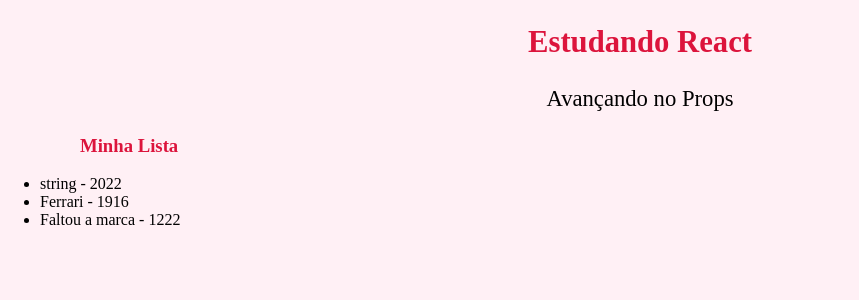
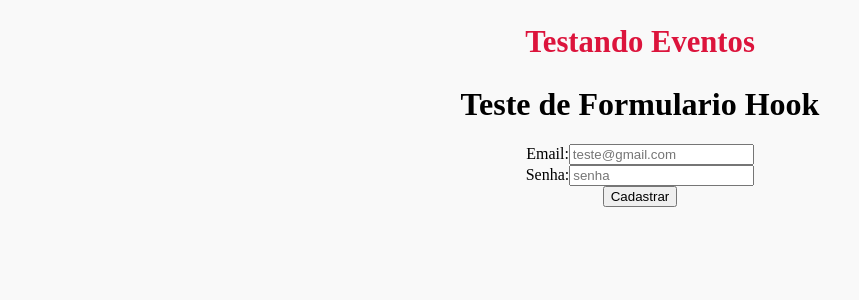
Before and after one commit to LetFa/meu-projeto, a React (Create React App) app: page / in a window 1280 px wide. Shown: the top 300 px of the page, without its empty margins (0-859 px from the left). Built offline with nearby package versions, Linux system fonts and the light colour scheme.

Commit message:
useState

```diff
--- a/src/App.css
+++ b/src/App.css
@@ -1,3 +1,8 @@
+.App{
+  text-align: center;
+
+}
+
 .App h2{
   color: #DC143C;
   text-align: center;
--- a/src/App.js
+++ b/src/App.js
@@ -1,14 +1,13 @@
 import './App.css'
-import List from './components/List';
+import Teste from './components/Teste';
+
 
 function App() {
 
-
   return (
     <div className="App">
-       <h2>Estudando React</h2>
-       <p>Avançando no Props</p>
-       <List />
+       <h2>Testando Eventos</h2>
+       <Teste />
     </div>
   );
 }
--- /dev/null
+++ b/src/components/Teste.js
@@ -0,0 +1,33 @@
+import { useState } from "react";
+
+function Teste(){
+
+  function cadastrar(e){
+    e.preventDefault()
+    console.log(`Usuário do email ${email} foi cadastrado com a senha: ${password}`)
+  }
+
+  const [email, setEmail] = useState()
+  const [password, setPassword] = useState()
+
+   return(
+     <div>
+      <h1>Teste de Formulario Hook</h1>
+      <form onSubmit={cadastrar}>
+         <div>
+          <label htmlFor="email">Email:</label>
+          <input type="email" name="email" id="email" placeholder="teste@gmail.com" onChange={(e) => setEmail(e.target.value)} value={email}></input>
+         </div>
+         <div>
+          <label htmlFor="password">Senha:</label>
+          <input type="password" name="password" id="password" placeholder="senha" onChange={(e) => setPassword(e.target.value)} value={password}></input>
+         </div>
+         <div>
+          <button type="submit">Cadastrar</button>
+         </div>
+      </form>
+     </div>
+   );
+}
+
+export default Teste
--- a/src/index.css
+++ b/src/index.css
@@ -1,5 +1,5 @@
 body{
   margin: 0;
   padding: 0;
-  background-color: #FFF0F5;
+  background-color: #f9f9f9;
 }
```
Also changed, not shown: src/components/Eventos.js (added, +16 -0 lines), src/components/Form.js (added, +35 -0 lines).
